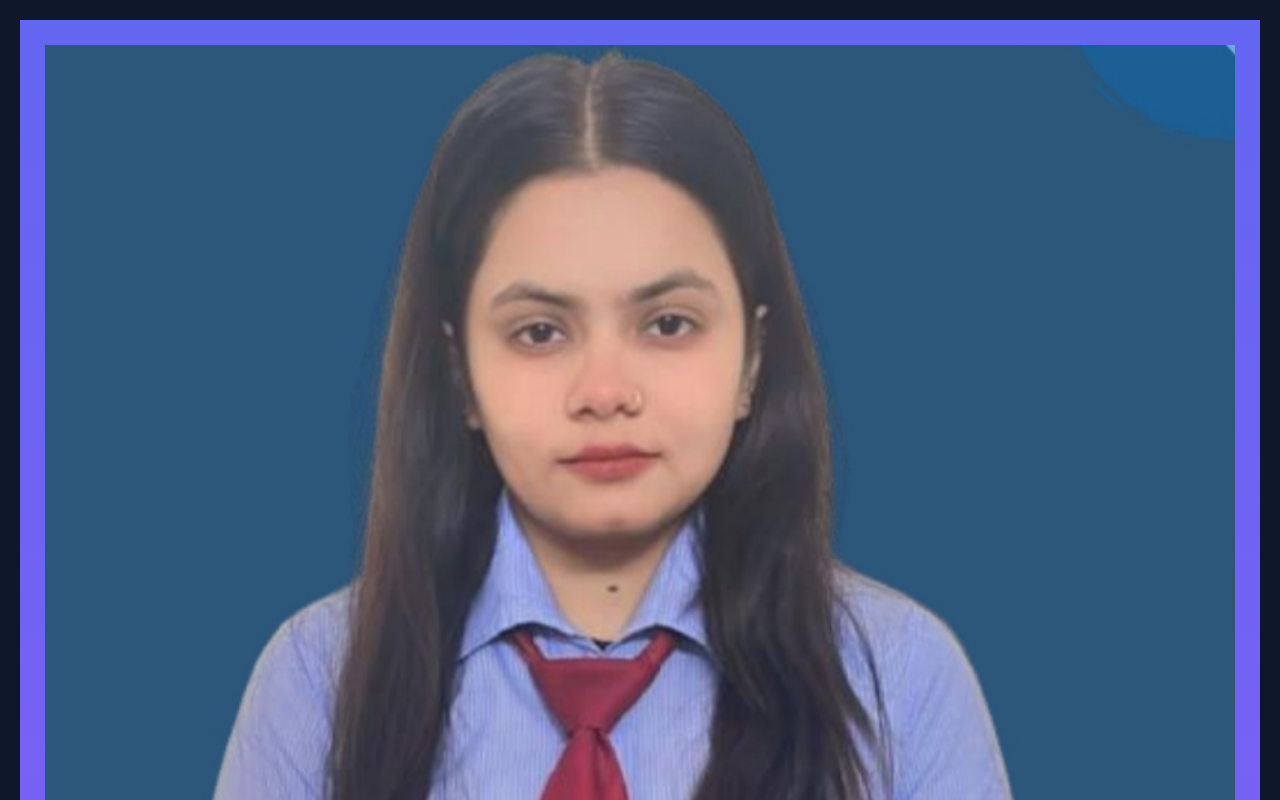
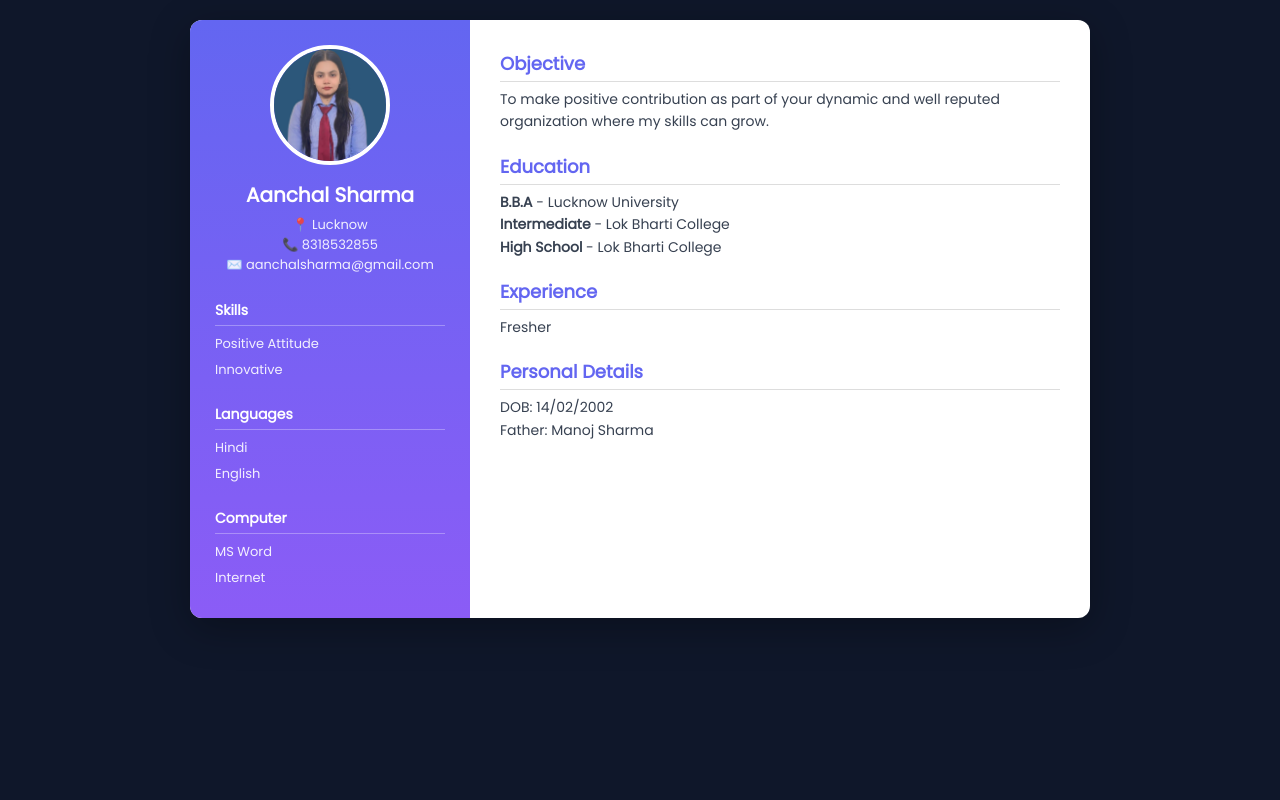
Before and after one commit to arifsiddiqui1425/Aanchal-Sharma, a plain HTML site: page index.html in a window 1280 px wide. Shown: the top 800 px of the page. Drawn offline with Linux system fonts and the light colour scheme.

Commit message:
Update index.html

```diff
--- a/index.html
+++ b/index.html
@@ -1,65 +1,76 @@
 <!DOCTYPE html>
 <html>
+
 <head>
 <meta name="viewport" content="width=device-width, initial-scale=1.0">
-<title>Arif Siddiqui CV</title>
+<title>Aanchal Sharma | Resume</title>
+
 <link href="https://fonts.googleapis.com/css2?family=Poppins&display=swap" rel="stylesheet">
 <link rel="stylesheet" href="style.css">
 </head>
 
 <body>
 
-<div class="cv-container">
+<div class="cv">
 
-  <!-- LEFT -->
+  <!-- LEFT SIDE -->
   <div class="left">
 
-    <img src="profile.jpg" class="profile">
-
-    <h2>Arif Siddiqui</h2>
-    <p class="role">Graphic Designer & Web Developer</p>
-
-    <div class="section">
-      <h3>Contact</h3>
-      <p>📞 8317007401</p>
-      <p>✉️ alibrothers551@gmail.com</p>
-      <p>🌐 Portfolio Link</p>
+    <div class="profile">
+      <img src="profile.jpg" alt="Profile Photo">
     </div>
 
-    <div class="section">
+    <h1>Aanchal Sharma</h1>
+    <p>📍 Lucknow</p>
+    <p>📞 8318532855</p>
+    <p>✉️ aanchalsharma@gmail.com</p>
+
+    <div class="left-section">
       <h3>Skills</h3>
-      <p>UI/UX Design</p>
-      <p>Landing Page Design</p>
-      <p>Frontend Development</p>
-      <p>Graphic Design</p>
-      <p>Photoshop & Illustrator</p>
+      <p>Positive Attitude</p>
+      <p>Innovative</p>
+    </div>
+
+    <div class="left-section">
+      <h3>Languages</h3>
+      <p>Hindi</p>
+      <p>English</p>
+    </div>
+
+    <div class="left-section">
+      <h3>Computer</h3>
+      <p>MS Word</p>
+      <p>Internet</p>
     </div>
 
   </div>
 
-  <!-- RIGHT -->
+  <!-- RIGHT SIDE -->
   <div class="right">
 
     <div class="section">
-      <h3>Profile</h3>
+      <h2>Objective</h2>
       <p>
-        Passionate Graphic Designer and Web Developer with experience in creating modern websites and impactful visual designs. Focused on delivering clean, user-friendly, and high-converting digital experiences.
+        To make positive contribution as part of your dynamic and well reputed organization where my skills can grow.
       </p>
     </div>
 
     <div class="section">
-      <h3>Experience</h3>
-      <p><b>Graphic Designer & Video Editor</b> – Green Day</p>
-      <p>Worked on branding, layouts, and marketing creatives.</p>
-
-      <p><b>Graphic Designer</b> – Colors Advertising</p>
-      <p>Created logos, social media designs, and print materials.</p>
+      <h2>Education</h2>
+      <p><b>B.B.A</b> - Lucknow University</p>
+      <p><b>Intermediate</b> - Lok Bharti College</p>
+      <p><b>High School</b> - Lok Bharti College</p>
     </div>
 
     <div class="section">
-      <h3>Education</h3>
-      <p>BSc – Awadh University</p>
-      <p>Graphic & Web Design – Arena Animation</p>
+      <h2>Experience</h2>
+      <p>Fresher</p>
+    </div>
+
+    <div class="section">
+      <h2>Personal Details</h2>
+      <p>DOB: 14/02/2002</p>
+      <p>Father: Manoj Sharma</p>
     </div>
 
   </div>
```
